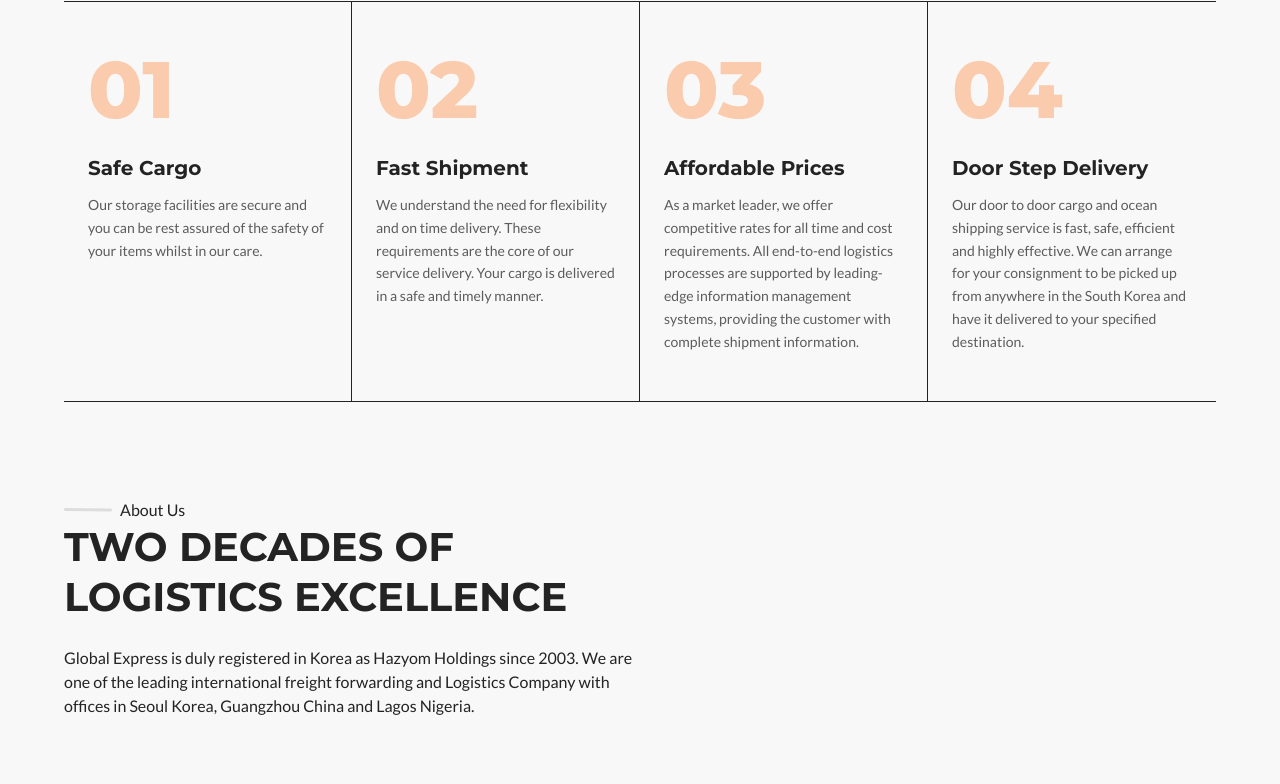
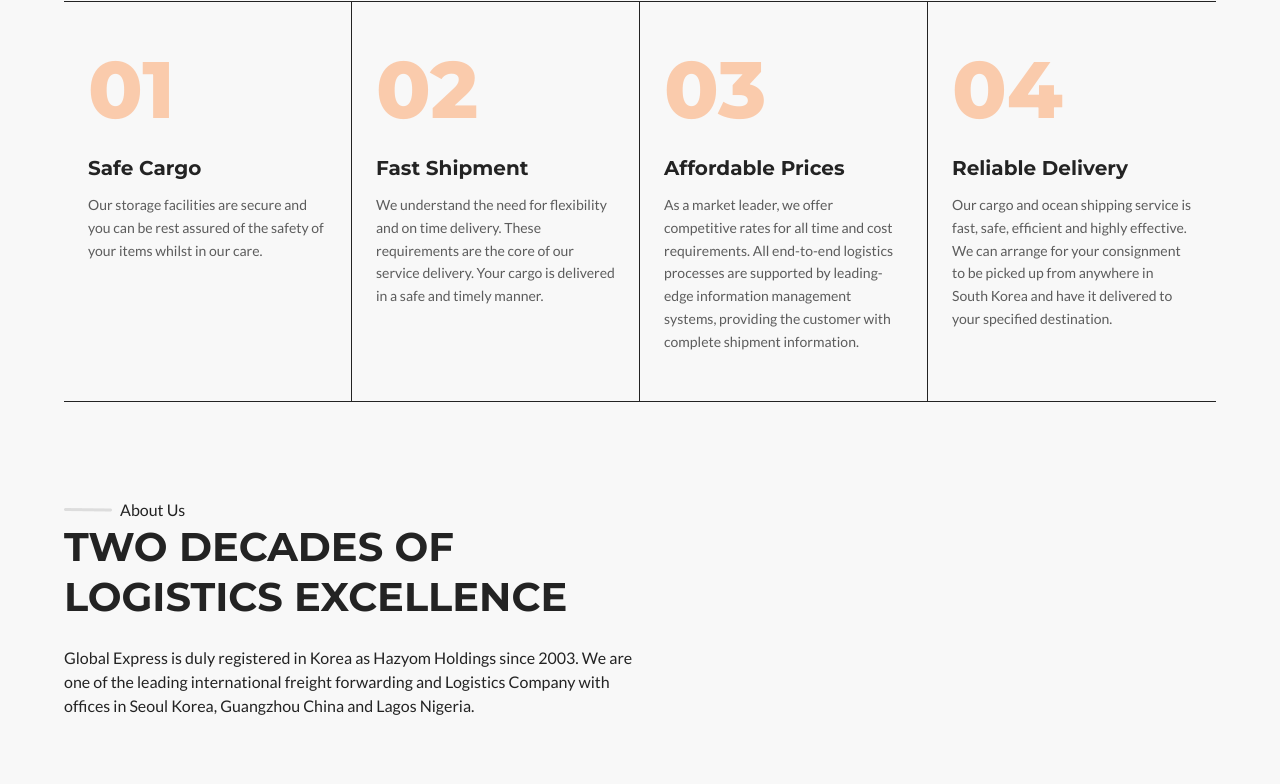
Before and after one commit to Juadebfm/global-express-landing-page, a React (Vite) app: page / in a window 1280 px wide. Shown: the part 931-1715 px from the top of the page. Built offline with nearby package versions, Linux system fonts and the light colour scheme; no server answers.

Commit message:
feat: fix

```diff
--- a/src/components/HoverCards.jsx
+++ b/src/components/HoverCards.jsx
@@ -11,9 +11,9 @@ const HoverCards = () => {
     },
     {
       id: 2,
-      title: "Air Cargo Door-to-Door",
+      title: "Air Cargo",
       content:
-        "Complete end-to-end delivery from pickup to your final destination. Our seamless door-to-door service eliminates the hassle of coordinating multiple carriers, giving you a single point of contact for your entire shipment.",
+        "Complete end-to-end delivery from pickup to your final destination. Our seamless service eliminates the hassle of coordinating multiple carriers, giving you a single point of contact for your entire shipment.",
       image:
         "https://images.unsplash.com/photo-1586528116311-ad8dd3c8310d?auto=format&fit=crop&w=800&q=80",
     },
@@ -25,18 +25,10 @@ const HoverCards = () => {
       image:
         "https://images.unsplash.com/photo-1605732562742-3023a888e56e?auto=format&fit=crop&w=800&q=80",
     },
-    {
-      id: 4,
-      title: "Fund Transfer",
-      content:
-        "Secure international fund transfer services to facilitate your global trade operations. We streamline cross-border payments between Korea, China, and Nigeria so your business transactions flow without interruption.",
-      image:
-        "https://images.unsplash.com/photo-1554224155-6726b3ff858f?auto=format&fit=crop&w=800&q=80",
-    },
   ];
 
   return (
-    <div className="grid grid-cols-1 md:grid-cols-2 lg:grid-cols-4 gap-6 mt-12">
+    <div className="grid grid-cols-1 md:grid-cols-2 lg:grid-cols-3 gap-6 mt-12">
       {cards.map((card) => (
         <div
           key={card.id}
--- a/src/components/Numbers.jsx
+++ b/src/components/Numbers.jsx
@@ -19,9 +19,9 @@ const features = [
   },
   {
     number: "04",
-    title: "Door Step Delivery",
+    title: "Reliable Delivery",
     description:
-      "Our door to door cargo and ocean shipping service is fast, safe, efficient and highly effective. We can arrange for your consignment to be picked up from anywhere in the South Korea and have it delivered to your specified destination.",
+      "Our cargo and ocean shipping service is fast, safe, efficient and highly effective. We can arrange for your consignment to be picked up from anywhere in South Korea and have it delivered to your specified destination.",
   },
 ];
 
--- a/src/components/OurServices.jsx
+++ b/src/components/OurServices.jsx
@@ -25,13 +25,13 @@ const SERVICES = [
     id: "ocean-shipping",
     title: "Ocean Shipping to Nigeria",
     description:
-      "Our ocean freight service offers reliable, cost-effective shipping from South Korea and China to Nigeria. Whether you're shipping full containers (FCL) or less-than-container loads (LCL), we handle customs clearance, documentation, and door-to-port or door-to-door delivery.",
+      "Our ocean freight service offers reliable, cost-effective shipping from South Korea and China to Nigeria. Whether you're shipping full containers (FCL) or less-than-container loads (LCL), we handle customs clearance, documentation, and delivery.",
     details:
       "With strong relationships at Lagos ports and a deep understanding of Nigerian customs processes, we ensure your cargo clears quickly and without delays. Our team coordinates every step from origin to final delivery, keeping you informed with real-time updates throughout the voyage.",
     highlights: [
       "FCL & LCL shipping options",
       "Fast customs clearance at Lagos ports",
-      "Door-to-port and door-to-door delivery",
+      "Port-to-port and full delivery options",
       "Real-time cargo tracking",
     ],
   },
@@ -47,20 +47,6 @@ const SERVICES = [
       "International shipping standard compliance",
       "Damage prevention for fragile goods",
       "Palletization and crating services",
-    ],
-  },
-  {
-    id: "fund-transfer",
-    title: "Fund Transfer",
-    description:
-      "Global Express offers convenient payment and fund transfer options to streamline your international trade transactions. Whether you need to pay suppliers, settle customs duties, or manage cross-border payments, we provide instant and proof-of-delivery payment solutions.",
-    details:
-      "Our fund transfer service eliminates the complexity of international payments, giving you a single trusted channel to handle financial transactions alongside your logistics. Fast, secure, and fully documented for your records.",
-    highlights: [
-      "Instant payment processing",
-      "Proof-of-delivery payment options",
-      "Supplier payment facilitation",
-      "Fully documented transactions",
     ],
   },
 ];
--- a/src/pages/TermsConditions.jsx
+++ b/src/pages/TermsConditions.jsx
@@ -52,7 +52,6 @@ const TermsConditions = () => {
               items={[
                 "Air freight forwarding (international and domestic)",
                 "Ocean freight shipping (FCL and LCL)",
-                "Door-to-door courier services",
                 "Packaging and crating services",
                 "Warehousing and storage solutions",
                 "Product sourcing and procurement assistance",
```
